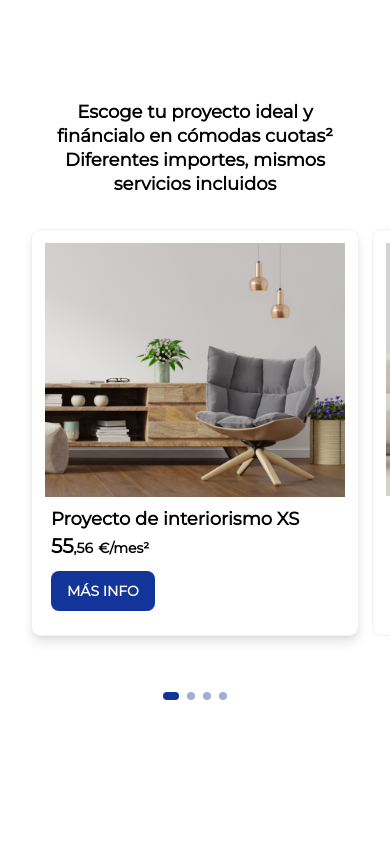
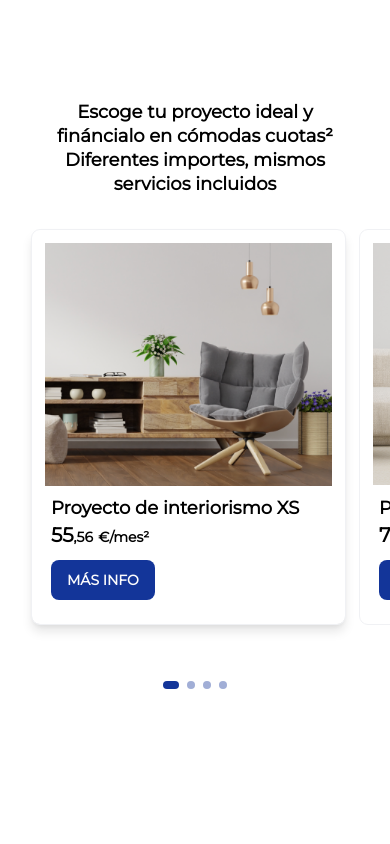
Before and after one commit to TLLRSK/PT-NS, a PHP site: page / in a window 390 px wide. Run offline with PHP 8.4, Linux system fonts and the light colour scheme; some libraries are stand-ins or nearby versions.

Commit message:
added: some media queries fixes. WIP

```diff
--- a/js/swiper.js
+++ b/js/swiper.js
@@ -3,6 +3,9 @@ var swiper = new Swiper('.swiper', {
     slidesPerView: 'auto',
     autoHeight: false,
     breakpoints: {
+        480: {
+            spaceBetween: 17,
+        },
         1024: {
             spaceBetween: 20,
         },
--- a/scss/_projectCards.scss
+++ b/scss/_projectCards.scss
@@ -3,12 +3,10 @@
 .project-card {
     /* Overriding swiper style */
     width: 100%;
+    max-width: 313px;
     height: fit-content !important;
-    min-height: 313px;
-    /*--------------------------*/
     background-color: $white--0;
     outline: 1px solid $tertiary--40;
-    // padding: 12.55px 13.30px 0;
     border-radius: $border-radius--s;
 
     /* Selected card */
@@ -17,9 +15,13 @@
     }
 
     @include mq-480 {
-        width: clamp(313px, 25vw, 418px);
+        width: clamp(313px, 12vw, 360px);
+        max-width: none;
     }
     @include mq-1024 {
+        width: clamp(360px, 28vw, 418px);
+    }
+    @include mq-1920 {
         width: 418px;
     }
 
@@ -27,16 +29,16 @@
     .project {
         &-image-container {
             padding: 12.55px 13.30px 0;
+            margin-bottom: 13.59px;
             @include mq-1920 {
                 padding: 17px 17.74px 0;
+                margin-bottom: 18px;
             }
         }
         &-image {
             height: auto;
-            margin-bottom: 13.59px;
             @include mq-1920 {
                 height: 325px;
-                margin-bottom: 18px;
             }
         }
         &-info-container {
--- a/scss/_site.scss
+++ b/scss/_site.scss
@@ -10,21 +10,27 @@ body {
     padding: $padding--article-s;
     width: 100%;
     overflow: hidden;
+
     @include mq-720 {
-
+        width: clamp(720px, 80vw, 1280px);
         margin: auto;
     }
-    @include mq-1024 {
+    @include mq-1920 {
         width: 1440px;
         padding: $padding--article-m;
     }
-
     &-header {
         text-align: center;
         font-size: $font--mob-s;
         line-height: $line-h---l;
         font-weight: $bold;
 
+        @include mq-720 {
+            margin: 0 clamp(24px, 8vw, 162px);
+        }
+        @include mq-1024 {
+            margin: 0 clamp(120px, 8vw, 162px);
+        }
         @include mq-1920 {
             font-size: $font--desk-xl;
             line-height: $line-h--xxl;
```
Also changed, not shown: css/style.css.
